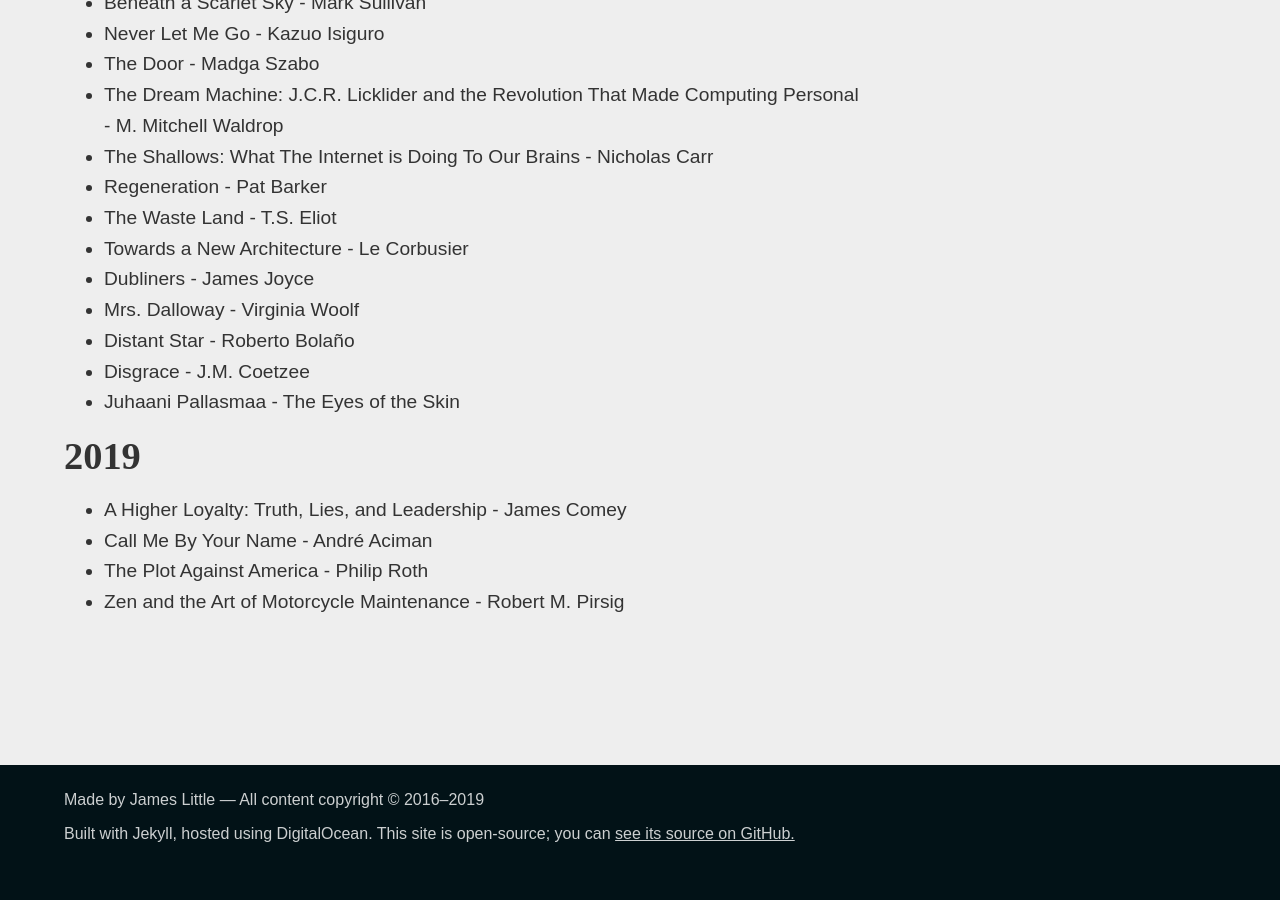
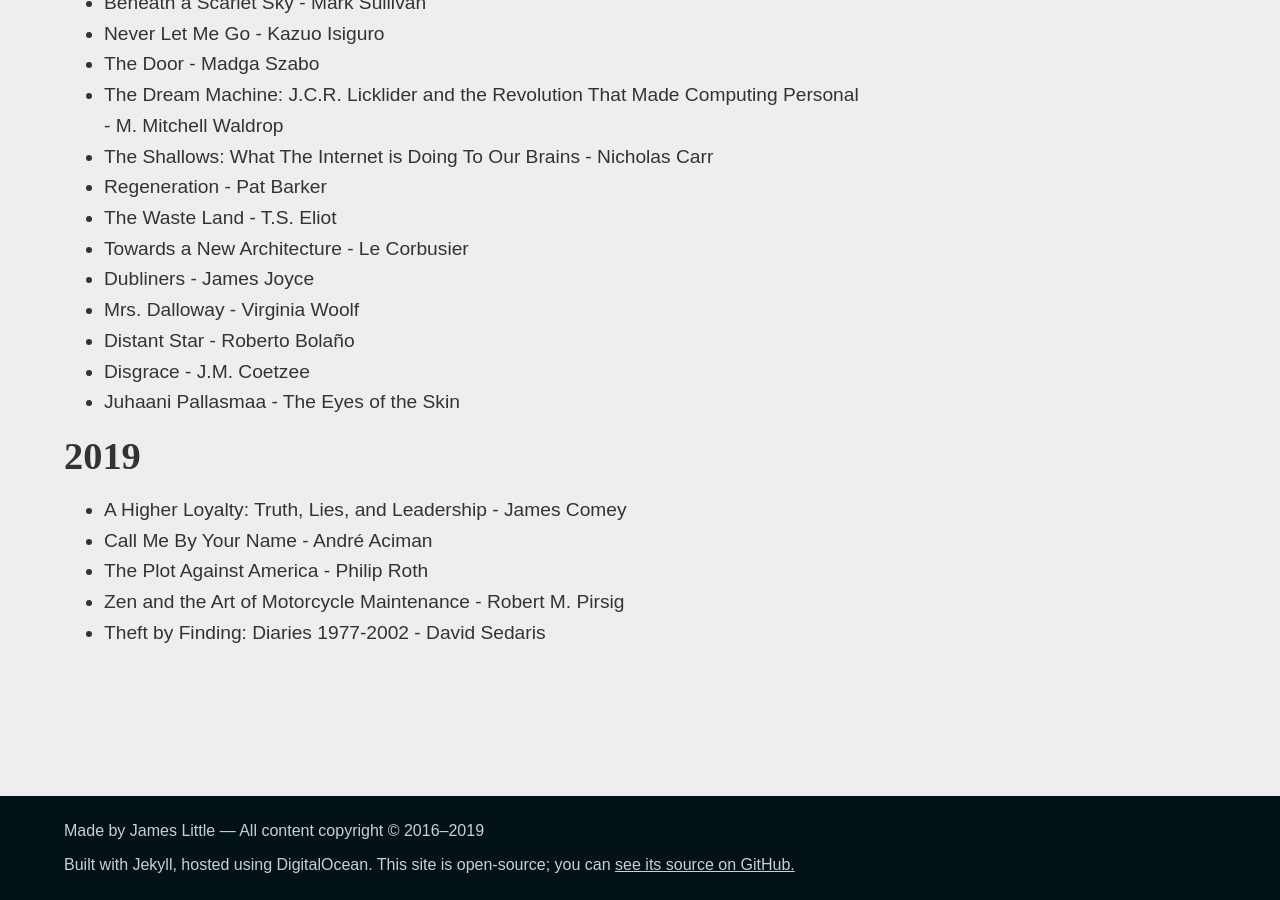
Before and after one commit to jameslittle230/jameslittle.me-archive, a Jekyll site: the page built from pages/books.md, in a window 1280 px wide and 900 px high, scrolled down 3310 px. Built offline with Jekyll 4.4.1, drawn with Linux system fonts in a browser that asks for light colours; some web fonts are replaced; comment, search, counter and statistics services are not loaded; before the commit the page ends 4180 px from its top, so only the background shows below that.

Commit message:
Book book book

```diff
--- a/pages/books.md
+++ b/pages/books.md
@@ -119,3 +119,4 @@
 - Call Me By Your Name - André Aciman
 - The Plot Against America - Philip Roth
 - Zen and the Art of Motorcycle Maintenance - Robert M. Pirsig
+- Theft by Finding: Diaries 1977-2002 - David Sedaris
```
